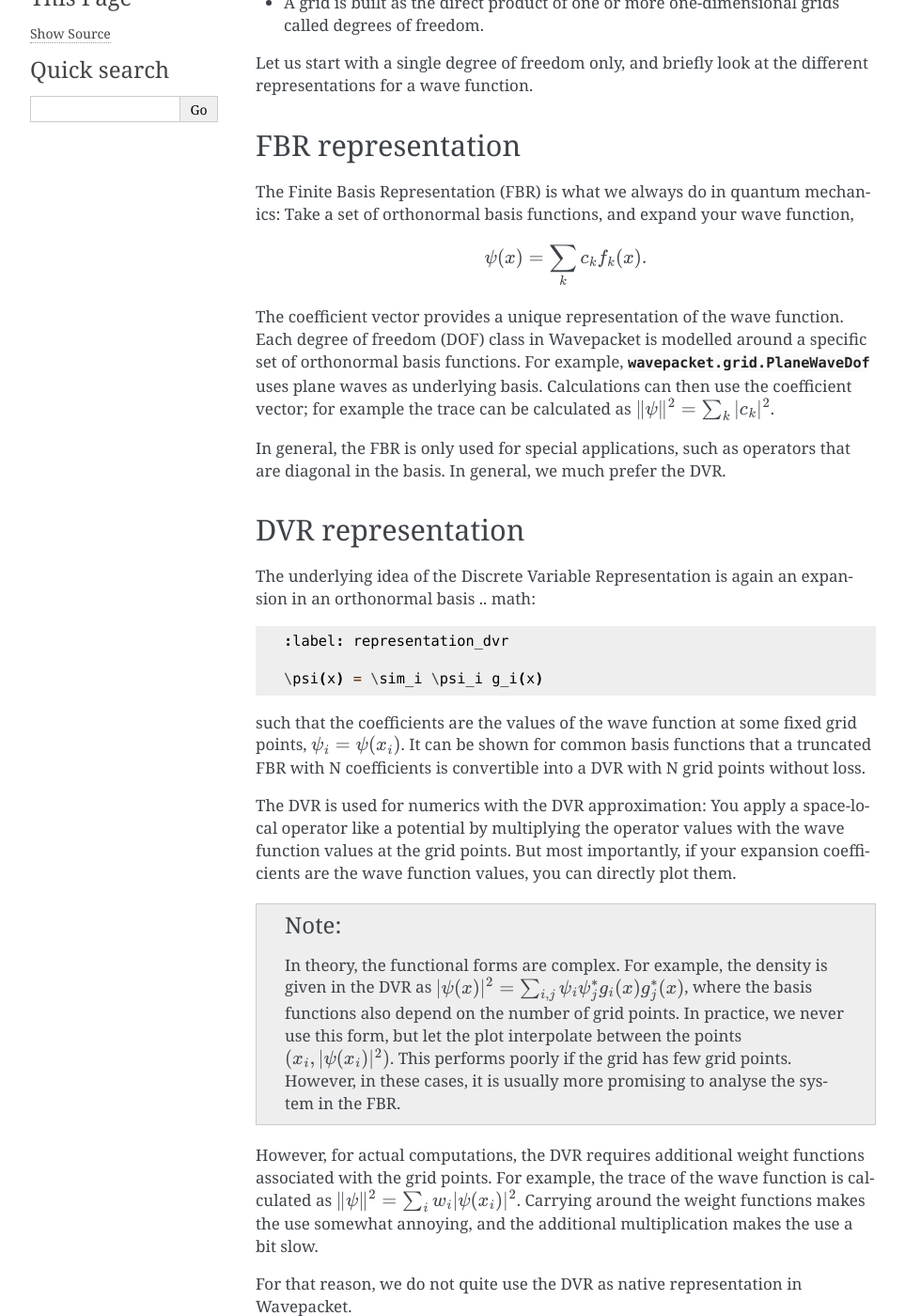
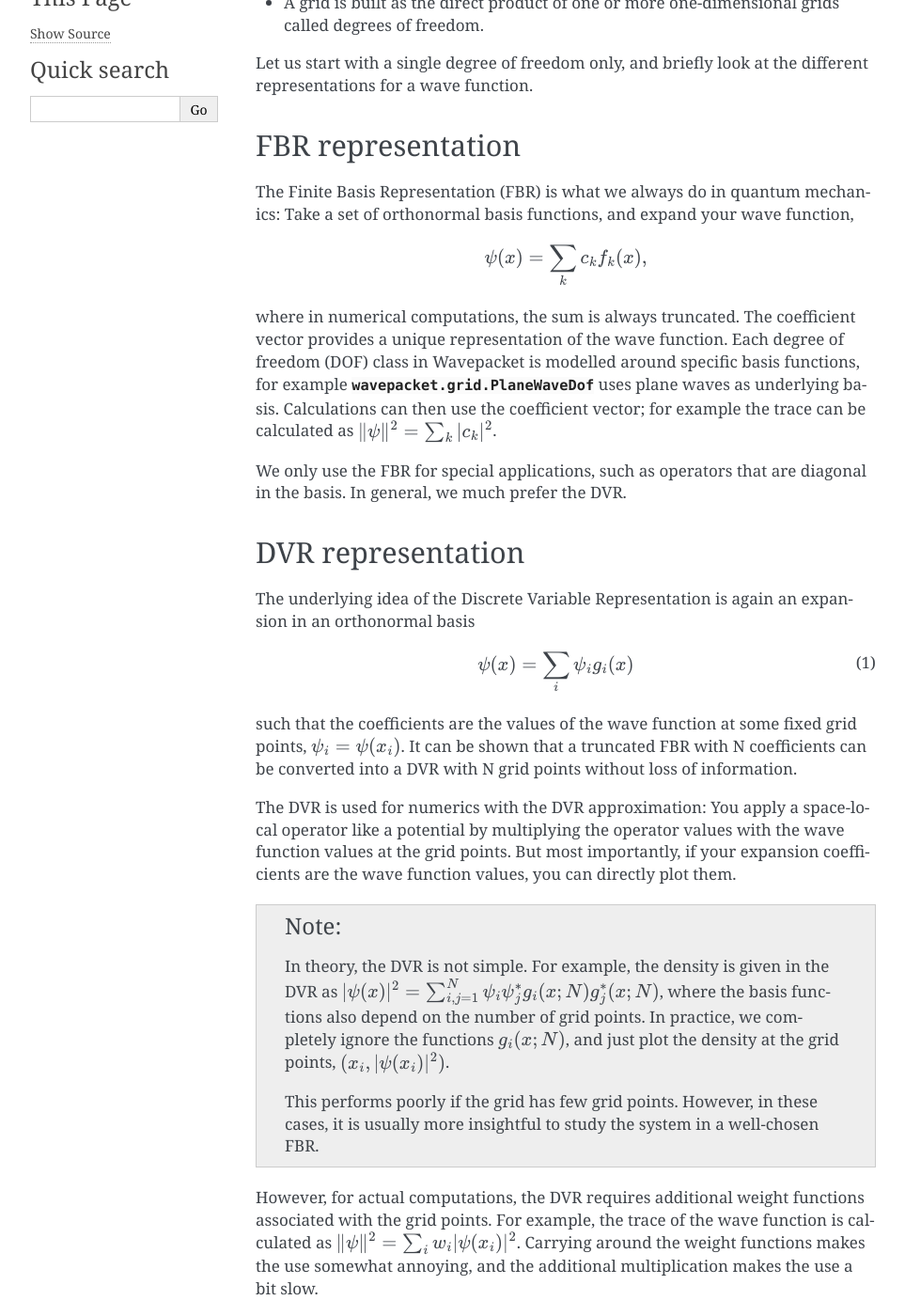
Before and after one commit to ulflor/wavepacket, a Sphinx documentation site: the page built from doc/representations.rst, in a window 1280 px wide and 1400 px high, scrolled down 272 px. Shown: the whole window at 94% size, without its empty margins (148-1111 px from the left). Built offline with Sphinx 7.4.7, drawn with Linux system fonts in a browser that asks for light colours; formulas are drawn with MathJax 3; pages that are not in the unit, such as notebooks, are missing from menus; some of the changed text lies outside the part shown.

Commit message:
#8 updated documentation on representations
- fixed some formulas
- slight rewording; hopefully more concise

```diff
--- a/doc/representations.rst
+++ b/doc/representations.rst
@@ -23,16 +23,17 @@ Take a set of orthonormal basis functions, and expand your wave function,
 
 .. math::
 
-   \psi(x) = \sum_k c_k f_k(x).
+   \psi(x) = \sum_k c_k f_k(x),
 
+where in numerical computations, the sum is always truncated.
 The coefficient vector provides a unique representation of the wave function.
-Each degree of freedom (DOF) class in Wavepacket is modelled around a
-specific set of orthonormal basis functions. For example,
+Each degree of freedom (DOF) class in Wavepacket is modelled around
+specific basis functions, for example
 :py:class:`wavepacket.grid.PlaneWaveDof` uses plane waves as underlying basis.
 Calculations can then use the coefficient vector; for example the trace
 can be calculated as :math:`\|\psi\|^2 = \sum_k |c_k|^2`.
 
-In general, the FBR is only used for special applications, such as operators
+We only use the FBR for special applications, such as operators
 that are diagonal in the basis. In general, we much prefer the DVR.
 
 DVR representation
@@ -40,15 +41,16 @@ DVR representation
 
 The underlying idea of the Discrete Variable Representation is again an
 expansion in an orthonormal basis
+
 .. math::
    :label: representation_dvr
 
-   \psi(x) = \sim_i \psi_i g_i(x)
+   \psi(x) = \sum_i \psi_i g_i(x)
 
 such that the coefficients are the values of the wave function at some
-fixed grid points, :math:`\psi_i = \psi(x_i)`. It can be shown for
-common basis functions that a truncated FBR with N coefficients is convertible
-into a DVR with N grid points without loss.
+fixed grid points, :math:`\psi_i = \psi(x_i)`. It can be shown
+that a truncated FBR with N coefficients can be converted
+into a DVR with N grid points without loss of information.
 
 The DVR is used for numerics with the DVR approximation: You apply
 a space-local operator like a potential by multiplying the operator
@@ -58,14 +60,15 @@ plot them.
 
 .. note::
 
-    In theory, the functional forms are complex. For example, the density
+    In theory, the DVR is not simple. For example, the density
     is given in the DVR as
-    :math:`|\psi(x)|^2 = \sum_{i,j} \psi_i \psi_j^\ast g_i(x) g_j^\ast(x)`,
+    :math:`|\psi(x)|^2 = \sum_{i,j=1}^N \psi_i \psi_j^\ast g_i(x;N) g_j^\ast(x;N)`,
     where the basis functions also depend on the number of grid points.
-    In practice, we never use this form, but let the plot interpolate between
-    the points :math:`(x_i, |\psi(x_i)|^2)`. This performs poorly if the
-    grid has few grid points. However, in these cases, it is usually more
-    promising to analyse the system in the FBR.
+    In practice, we completely ignore the functions :math:`g_i(x;N)`, and just plot
+    the density at the grid points, :math:`(x_i, |\psi(x_i)|^2)`.
+
+    This performs poorly if the grid has few grid points. However, in these cases,
+    it is usually more insightful to study the system in a well-chosen FBR.
 
 However, for actual computations, the DVR requires additional weight functions
 associated with the grid points. For example, the trace of the wave function
```
Also changed, not shown: other parts of doc/representations.rst (+3 -3 lines).
